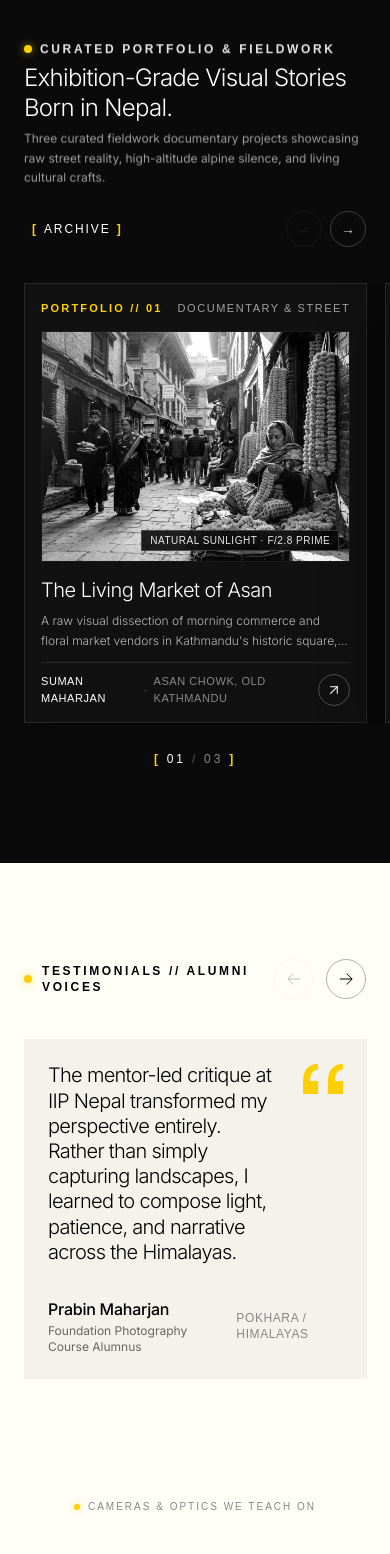
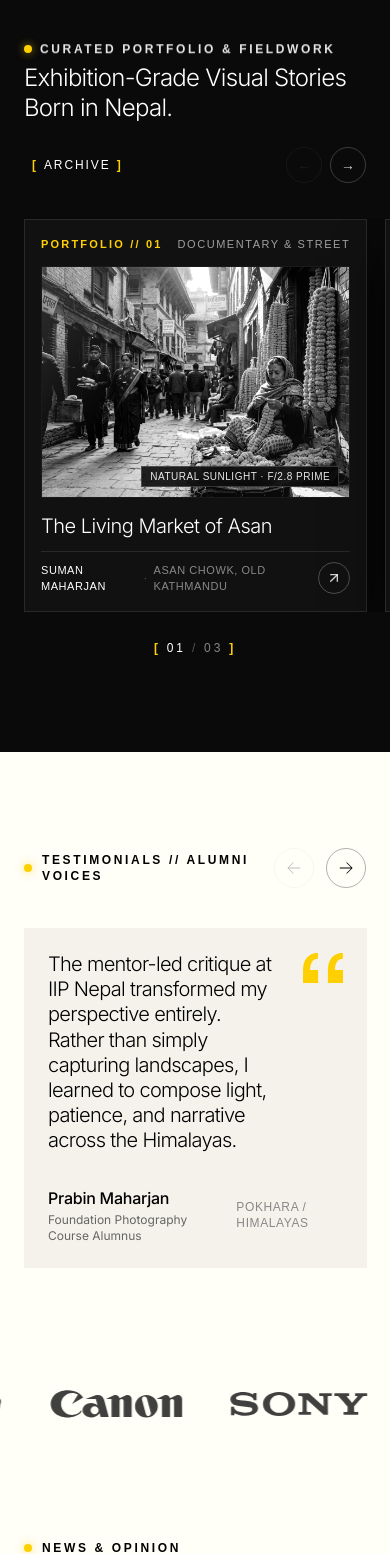
Before and after one commit to Kaushallrai/iipnepal, a Next.js app: page / in a window 390 px wide. Shown: the part 3500-5054 px from the top of the page. Built offline with nearby package versions, Linux system fonts and the light colour scheme; a web font is replaced by a local one.

Commit message:
refactor(home): hide mobile portfolio descriptions and remove brand marquee heading

```diff
--- a/src/components/home/BrandSection.tsx
+++ b/src/components/home/BrandSection.tsx
@@ -14,17 +14,8 @@ export default function BrandSection(): React.JSX.Element {
     <section
       id="brands"
       aria-label="Industry Camera Systems & Creative Tools"
-      className="section_brand-marquee relative w-full bg-[#fffef7] text-black overflow-hidden py-14 sm:py-16 md:py-20 select-none"
+      className="section_brand-marquee relative w-full bg-[#fffef7] text-black overflow-hidden py-10 sm:py-12 md:py-14 select-none"
     >
-      <div className="w-full max-w-[105rem] mx-auto px-6 sm:px-8 md:px-12 lg:px-16 mb-6 sm:mb-8 text-center sm:text-left">
-        <div className="flex items-center justify-center sm:justify-start gap-2 select-none">
-          <span className="w-1.5 h-1.5 rounded-full bg-[#ffd001] shadow-[0_0_6px_rgba(255,208,1,0.6)] shrink-0 inline-block" />
-          <span className="font-mono text-[10px] sm:text-[11px] uppercase tracking-[0.2em] text-[#888888] font-medium">
-            {brandsData.eyebrow}
-          </span>
-        </div>
-      </div>
-
       {/*
         Full-Bleed Marquee Wrapper matching Creative Giants:
         Strictly ZERO padding on left and right edges so it runs edge-to-edge across the screen
--- a/src/components/home/PortfolioSection.tsx
+++ b/src/components/home/PortfolioSection.tsx
@@ -502,10 +502,11 @@ export default function PortfolioSection({
               lines={[heading]}
               className="font-sans font-light text-2xl sm:text-3xl leading-tight text-white tracking-[-0.03em]"
             />
+            {/* Subheading with masked line reveal - hidden on mobile to eliminate clutter */}
             <LineReveal
               as="p"
               lines={[subheading]}
-              className="font-sans font-normal text-xs sm:text-[13px] text-white/60 leading-relaxed"
+              className="hidden sm:block font-sans font-normal text-xs sm:text-[13px] text-white/60 leading-relaxed"
             />
           </div>
 
@@ -635,8 +636,8 @@ export default function PortfolioSection({
                       {item.title}
                     </h3>
 
-                    {/* Concise Narrative */}
-                    <p className="font-sans font-light text-xs sm:text-[13px] text-white/70 leading-relaxed line-clamp-2">
+                    {/* Concise Narrative - hidden on mobile to eliminate clutter */}
+                    <p className="hidden sm:block font-sans font-light text-xs sm:text-[13px] text-white/70 leading-relaxed line-clamp-2">
                       {item.description}
                     </p>
 
```
